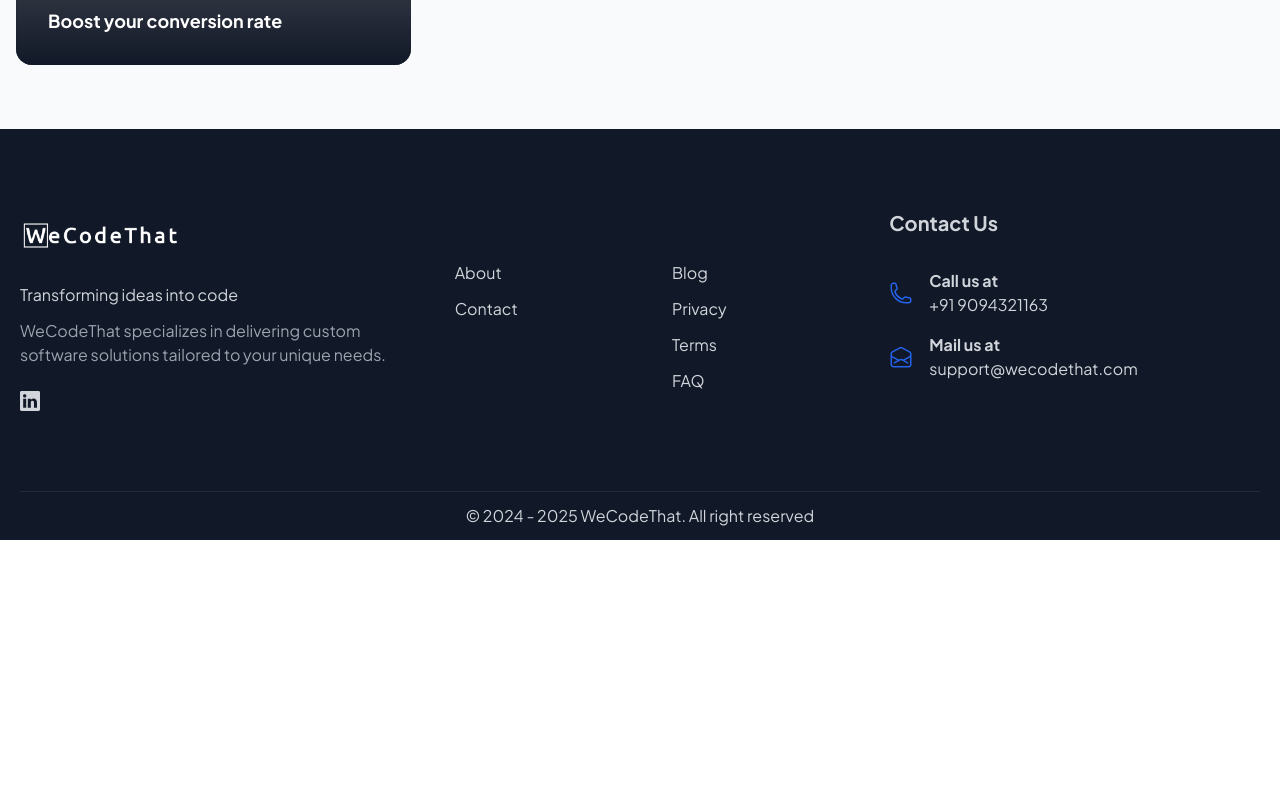
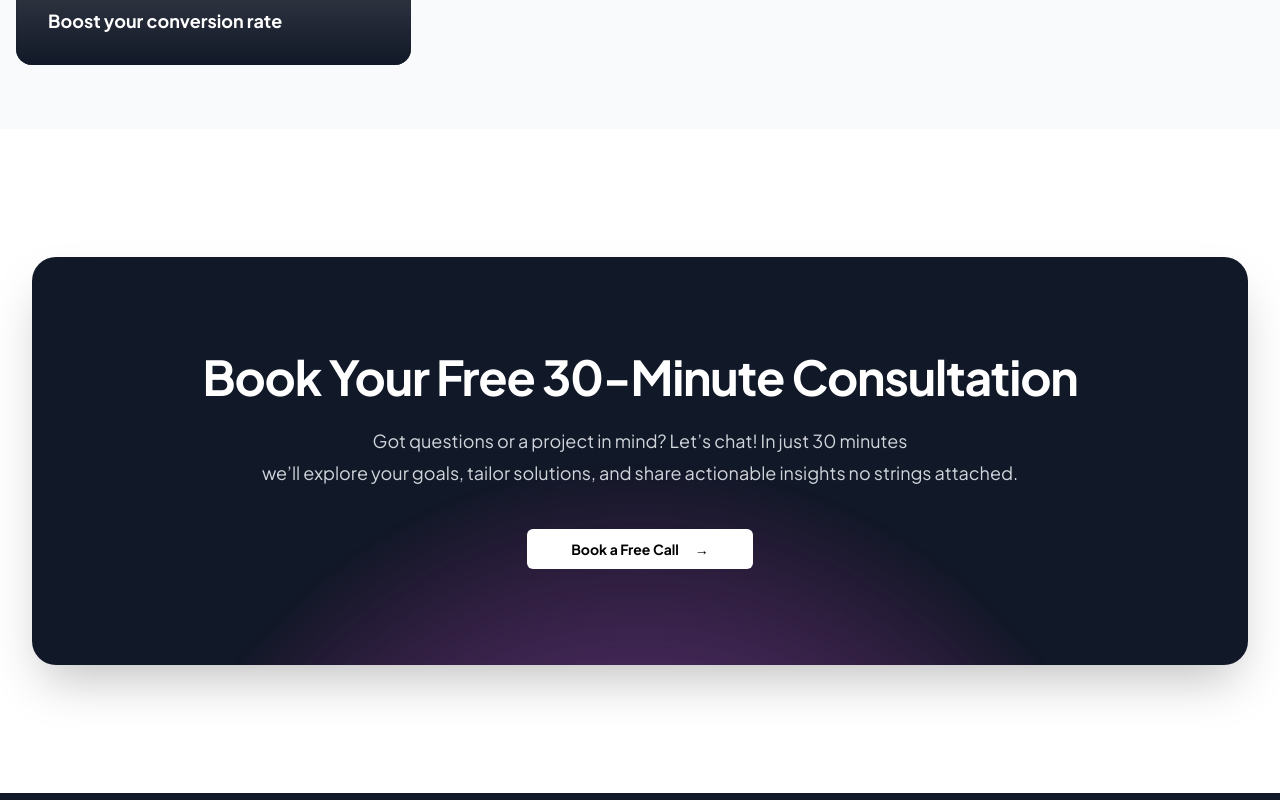
Before and after one commit to WeCodeThatGlobal/wecodethat, a Next.js app: page / in a window 1280 px wide. Shown: the part 5940-6740 px from the top of the page. Before the commit the page ends 6480 px from the top, so only its background shows below. Built offline with nearby package versions, Linux system fonts and the light colour scheme; grey boxes are pictures that could not be loaded.

Commit message:
feat: add cta on home page

```diff
--- a/app/page.js
+++ b/app/page.js
@@ -12,6 +12,7 @@
 import ScrollToTop from "./components/ScrollToTop";
 import Footer from "./components/Footer";
 import useScrollPosition from "./hooks/useScrollPosition";
+import AppointmentBook from "./about-us/AppointmentBook";
 
 export default function HeroSection() {
   const box = useRef(null);
@@ -39,6 +40,7 @@
       <Aboutus />
       <Testimonials />
       <Blog />
+      <AppointmentBook />
       <Footer />
       <ScrollToTop percentage={scrollPercentage} />
     </div>
```
